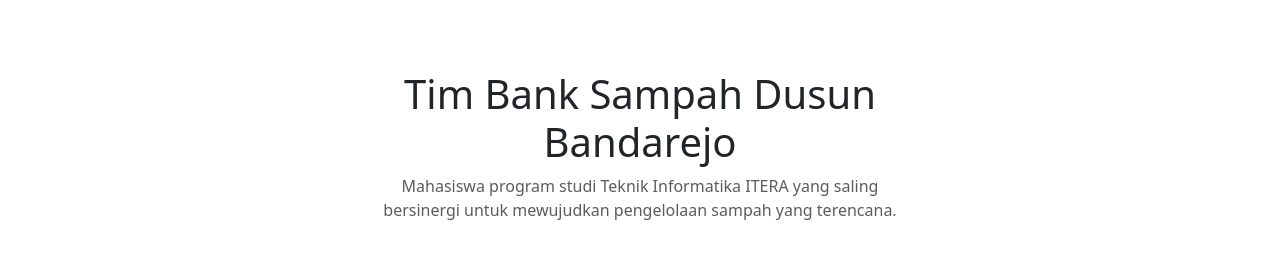
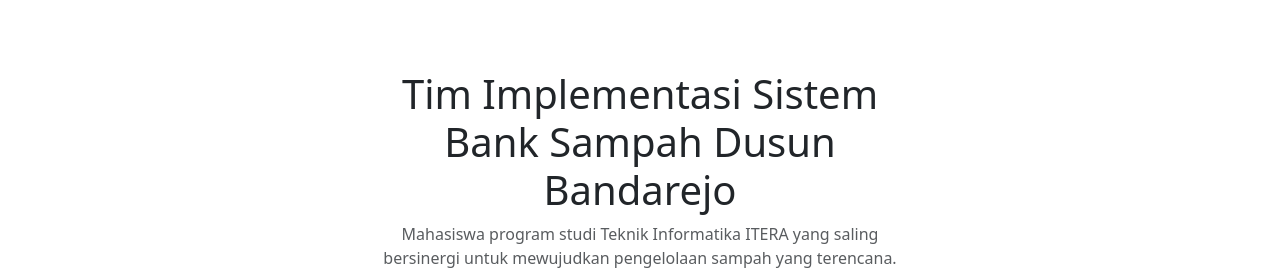
Before and after one commit to JOKIPIN/Home-Banksampah, a plain HTML site: page about.html in a window 1280 px wide. Shown: the part 512-782 px from the top of the page. Drawn offline with nearby package versions, Linux system fonts and the light colour scheme.

Commit message:
about -minor fix

```diff
--- a/about.html
+++ b/about.html
@@ -3,7 +3,7 @@
     <head>
         <meta charset="utf-8">
         <meta name="viewport" content="width=device-width, initial-scale=1">
-        <title>Informasi - Bank Sampah</title>
+        <title>Tentang Kami - Bank Sampah</title>
         <link rel="stylesheet" href="style.css" />
         <link href="https://cdn.jsdelivr.net/npm/bootstrap@5.3.2/dist/css/bootstrap.min.css" rel="stylesheet" integrity="sha384-T3c6CoIi6uLrA9TneNEoa7RxnatzjcDSCmG1MXxSR1GAsXEV/Dwwykc2MPK8M2HN" crossorigin="anonymous">
         <link rel="stylesheet" href="https://cdn.jsdelivr.net/npm/bootstrap-icons@1.10.4/font/bootstrap-icons.css">
@@ -50,7 +50,7 @@
           <section class="py-5 text-center container">
             <div class="row py-lg-5">
               <div class="col-lg-6 col-md-8 mx-auto">
-                <h1 class="fw-light">Tim Bank Sampah Dusun Bandarejo</h1>
+                <h1 class="fw-light">Tim Implementasi Sistem Bank Sampah Dusun Bandarejo</h1>
                 <p class="text-muted">Mahasiswa program studi Teknik Informatika ITERA yang saling bersinergi untuk mewujudkan pengelolaan sampah yang terencana.</p>
 
                 <!-- <p class="text-muted">Pilah-pilih sampah, jaga lingkungan, tambah penghasilan.</p> -->
```
